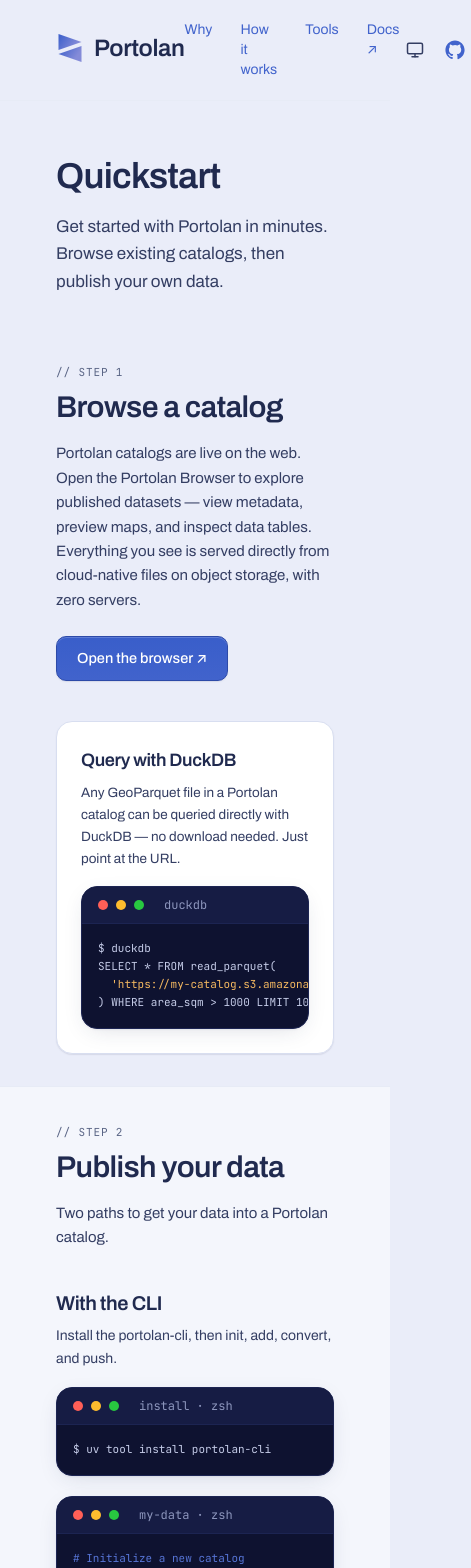
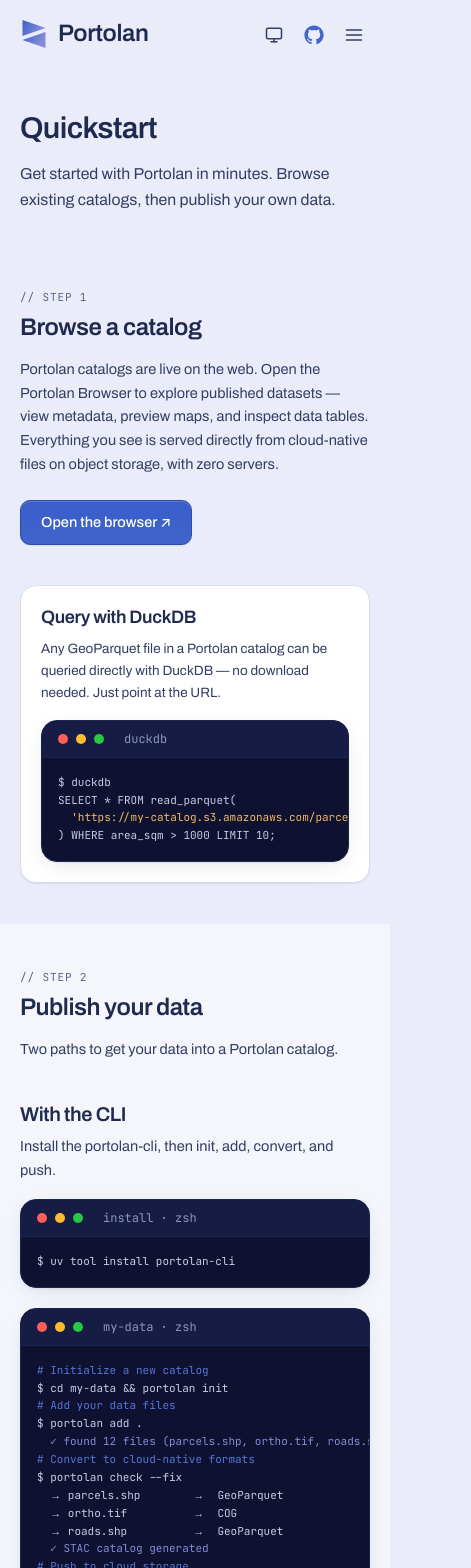
Before and after one commit to portolan-sdi/portolan, a Next.js app: page /en/quickstart in a window 390 px wide. Shown: the top 1568 px of the page, 471 px wide, since content can reach past the window. Built offline with nearby package versions, Linux system fonts and the light colour scheme.

Commit message:
Make quickstart page mobile-first with shared chrome and tokens

```diff
--- a/src/components/quickstart-page.tsx
+++ b/src/components/quickstart-page.tsx
@@ -1,8 +1,8 @@
 "use client";
 
 import { useTranslations } from "next-intl";
-import { PortolanLogo } from "./portolan-logo";
-import { ThemeToggle } from "./theme-toggle";
+import { SiteHeader } from "./site-header";
+import { SiteFooter } from "./site-footer";
 import { Btn, Card, Terminal } from "./ui";
 
 const installLines = [
@@ -58,63 +58,30 @@
   return (
     <div className="bg-p-bg min-h-full font-sans">
       {/* Header */}
-      <header className="flex items-center justify-between px-[var(--p-pad-xl)] py-5 border-b border-p-line-soft">
-        <a href="/">
-          <PortolanLogo size={28} />
-        </a>
-        <nav className="flex gap-7 text-sm text-p-ink-2">
-          <a href="/#why" className="text-inherit hover:text-p-ink transition-colors">
-            {t("nav.why")}
-          </a>
-          <a href="/#how" className="text-inherit hover:text-p-ink transition-colors">
-            {t("nav.howItWorks")}
-          </a>
-          <a href="/#tools" className="text-inherit hover:text-p-ink transition-colors">
-            {t("nav.tools")}
-          </a>
-          <a
-            href="https://portolan-sdi.github.io/portolan-cli"
-            className="text-inherit hover:text-p-ink transition-colors"
-          >
-            {t("nav.docs")} ↗
-          </a>
-        </nav>
-        <div className="flex gap-2">
-          <ThemeToggle />
-          <a
-            href="https://github.com/portolan-sdi"
-            aria-label="GitHub"
-            className="inline-flex items-center justify-center w-8 h-8 rounded-lg text-p-ink-2 transition-colors hover:bg-p-bg-soft hover:text-p-ink"
-          >
-            <svg width="20" height="20" viewBox="0 0 24 24" fill="currentColor" aria-hidden="true">
-              <path d="M12 .5C5.65.5.5 5.65.5 12c0 5.08 3.29 9.39 7.86 10.91.58.1.79-.25.79-.56v-2c-3.2.7-3.87-1.36-3.87-1.36-.52-1.33-1.28-1.69-1.28-1.69-1.05-.71.08-.7.08-.7 1.16.08 1.77 1.19 1.77 1.19 1.03 1.77 2.7 1.26 3.36.96.1-.75.4-1.26.73-1.55-2.55-.29-5.24-1.28-5.24-5.69 0-1.26.45-2.29 1.19-3.1-.12-.29-.52-1.46.11-3.05 0 0 .97-.31 3.18 1.18a11.07 11.07 0 015.79 0c2.21-1.49 3.18-1.18 3.18-1.18.63 1.59.23 2.76.11 3.05.74.81 1.19 1.84 1.19 3.1 0 4.42-2.69 5.39-5.25 5.68.41.36.78 1.06.78 2.14v3.17c0 .31.21.67.8.56C20.21 21.39 23.5 17.08 23.5 12 23.5 5.65 18.35.5 12 .5z" />
-            </svg>
-          </a>
-        </div>
-      </header>
+      <SiteHeader />
 
       {/* Hero */}
-      <section className="px-[var(--p-pad-xl)] pt-[var(--p-pad-xl)] pb-[var(--p-pad-lg)]">
+      <section className="px-[var(--p-pad-section-x)] pt-[var(--p-pad-section-y)] pb-[var(--p-pad-lg)]">
         <div className="max-w-[860px] mx-auto">
-          <h1 className="text-[clamp(36px,4vw,52px)] leading-[1.1] font-semibold tracking-[-0.03em] mb-4">
+          <h1 className="text-hero-sm font-semibold tracking-[-0.03em] mb-4">
             {t("quickstart.title")}
           </h1>
-          <p className="text-[17px] leading-relaxed text-p-ink-2">
+          <p className="text-lead leading-relaxed text-p-ink-2">
             {t("quickstart.intro")}
           </p>
         </div>
       </section>
 
       {/* Step 1: Browse */}
-      <section className="px-[var(--p-pad-xl)] py-[var(--p-pad-lg)]">
+      <section className="px-[var(--p-pad-section-x)] py-[var(--p-pad-section-y)]">
         <div className="max-w-[860px] mx-auto">
-          <span className="font-mono text-[11px] text-p-ink-3 tracking-[0.08em]">
+          <span className="font-mono text-eyebrow text-p-ink-3 tracking-[0.08em]">
             {t("quickstart.browse.eyebrow")}
           </span>
-          <h2 className="text-3xl mt-1.5 mb-4 font-semibold tracking-[-0.02em]">
+          <h2 className="text-section-sm mt-1.5 mb-4 font-semibold tracking-[-0.02em]">
             {t("quickstart.browse.title")}
           </h2>
-          <p className="text-[15px] leading-relaxed mb-6">
+          <p className="text-body-lg leading-relaxed mb-6">
             {t("quickstart.browse.description")}
           </p>
           <a href="https://browser.portolan-sdi.org/" className="inline-block mb-10">
@@ -123,11 +90,11 @@
             </Btn>
           </a>
 
-          <Card className="!p-6">
-            <h3 className="text-lg font-semibold mb-2">
+          <Card>
+            <h3 className="text-card-title font-semibold mb-2">
               {t("quickstart.browse.duckdb.title")}
             </h3>
-            <p className="text-[13.5px] leading-relaxed mb-4">
+            <p className="text-body leading-relaxed mb-4">
               {t("quickstart.browse.duckdb.description")}
             </p>
             <Terminal title="duckdb" lines={duckdbLines} />
@@ -136,22 +103,22 @@
       </section>
 
       {/* Step 2: Publish */}
-      <section className="px-[var(--p-pad-xl)] py-[var(--p-pad-lg)] bg-p-bg-soft border-y border-p-line-soft">
+      <section className="px-[var(--p-pad-section-x)] py-[var(--p-pad-section-y)] bg-p-bg-soft border-y border-p-line-soft">
         <div className="max-w-[860px] mx-auto">
-          <span className="font-mono text-[11px] text-p-ink-3 tracking-[0.08em]">
+          <span className="font-mono text-eyebrow text-p-ink-3 tracking-[0.08em]">
             {t("quickstart.publish.eyebrow")}
           </span>
-          <h2 className="text-3xl mt-1.5 mb-4 font-semibold tracking-[-0.02em]">
+          <h2 className="text-section-sm mt-1.5 mb-4 font-semibold tracking-[-0.02em]">
             {t("quickstart.publish.title")}
           </h2>
-          <p className="text-[15px] leading-relaxed mb-10">
+          <p className="text-body-lg leading-relaxed mb-10">
             {t("quickstart.publish.description")}
           </p>
 
           {/* CLI path */}
           <div className="mb-12">
-            <h3 className="text-xl font-semibold mb-2">{t("quickstart.cli.title")}</h3>
-            <p className="text-[14px] leading-relaxed mb-4">
+            <h3 className="text-card-title-lg font-semibold mb-2">{t("quickstart.cli.title")}</h3>
+            <p className="text-body-lg leading-relaxed mb-4">
               {t("quickstart.cli.description")}
             </p>
             <Terminal title="install · zsh" lines={installLines} />
@@ -162,8 +129,8 @@
 
           {/* Claude path */}
           <div>
-            <h3 className="text-xl font-semibold mb-2">{t("quickstart.claude.title")}</h3>
-            <p className="text-[14px] leading-relaxed mb-4">
+            <h3 className="text-card-title-lg font-semibold mb-2">{t("quickstart.claude.title")}</h3>
+            <p className="text-body-lg leading-relaxed mb-4">
               {t("quickstart.claude.description")}
             </p>
             <Terminal title="install skill · zsh" lines={claudeInstallLines} />
@@ -175,9 +142,9 @@
       </section>
 
       {/* What's next */}
-      <section className="px-[var(--p-pad-xl)] py-[var(--p-pad-lg)]">
+      <section className="px-[var(--p-pad-section-x)] py-[var(--p-pad-section-y)]">
         <div className="max-w-[860px] mx-auto">
-          <h2 className="text-2xl mb-6 font-semibold tracking-[-0.02em]">
+          <h2 className="text-section-sm mb-6 font-semibold tracking-[-0.02em]">
             {t("quickstart.next.title")}
           </h2>
           <div className="flex gap-4 flex-wrap">
@@ -196,14 +163,7 @@
       </section>
 
       {/* Footer */}
-      <footer className="px-[var(--p-pad-xl)] py-[var(--p-pad-lg)] border-t border-p-line-soft flex justify-between items-center text-[13px] text-p-ink-3 flex-wrap gap-4">
-        <PortolanLogo size={22} />
-        <div className="flex gap-6">
-          <span>{t("footer.openGovernance")}</span>
-          <span>{t("footer.license")}</span>
-          <span>{t("footer.repo")}</span>
-        </div>
-      </footer>
+      <SiteFooter />
     </div>
   );
 }
```
